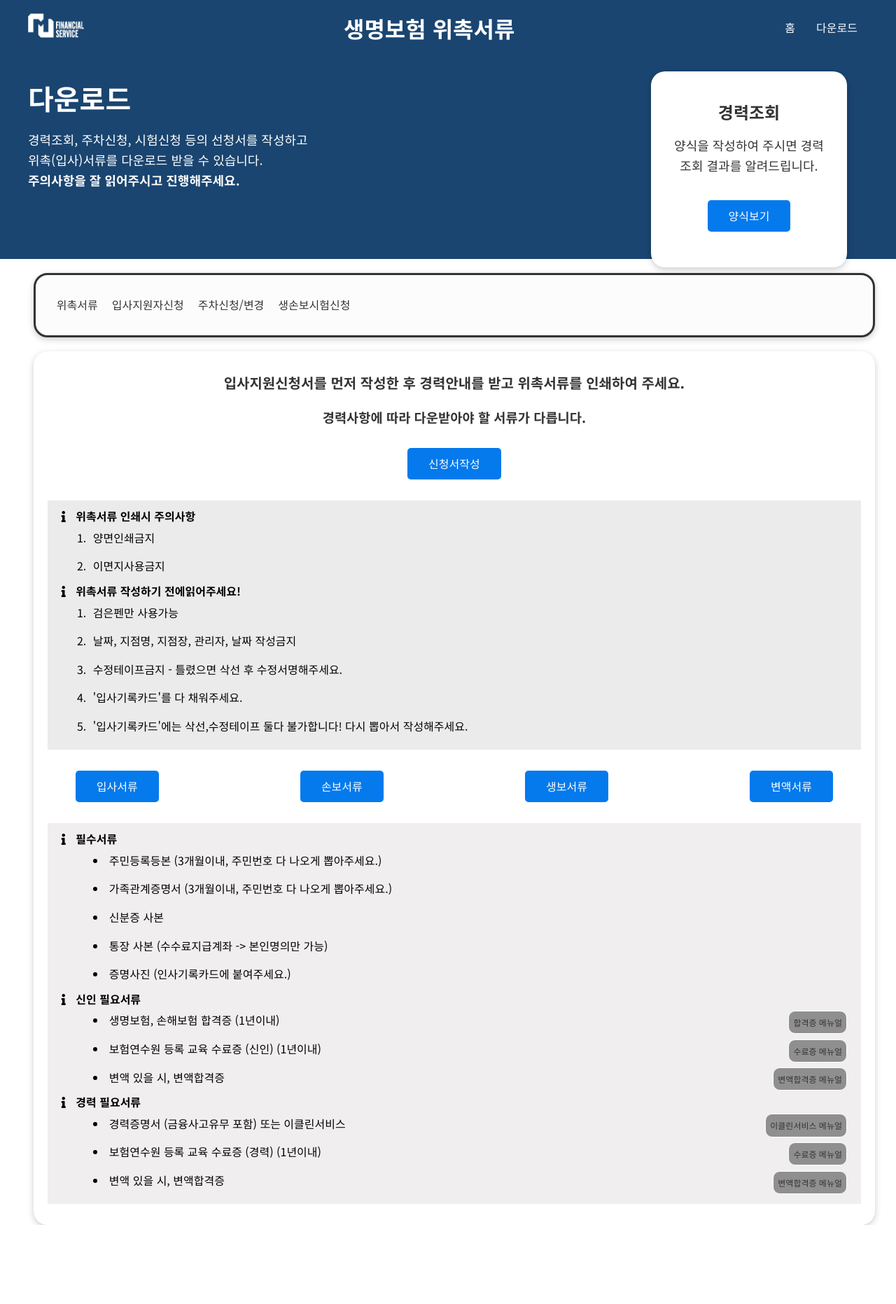
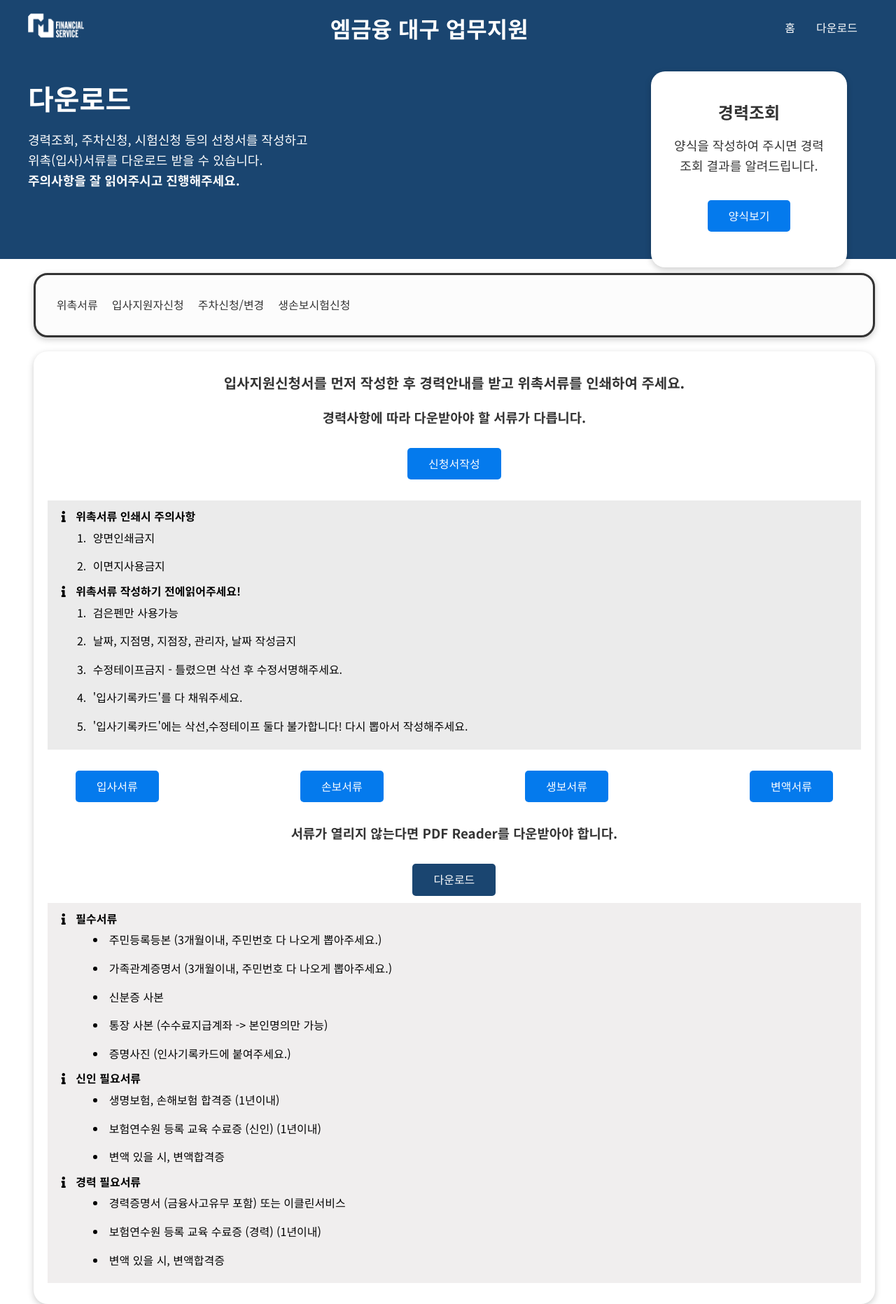
Before and after one commit to gpfla025/happygurad, a plain HTML site: page download.html in a window 1280 px wide. Shown: the whole page at 70% size. Before the commit the page ends 1750 px from the top, so only its background shows below. Drawn offline with Linux system fonts and the light colour scheme; files whose address does not match are found by name.

```diff
--- a/download.html
+++ b/download.html
@@ -18,7 +18,7 @@
             <div class="logo">
                 <img src="./img/img_logo/logo.png" alt="">
             </div>
-            <h1 class="logo_text">생명보험 위촉서류</h1>
+            <h1 class="logo_text">엠금융 대구 업무지원</h1>
             <nav>
                 <ul>
                     <li><a href="index.html">홈</a></li>
@@ -93,6 +93,10 @@
                         <a href="byeon_doc.html" class="btn btn-primary">변액서류</a>
                     </div>
                 </div>
+                <div class="commission-detail">
+                    <h3>서류가 열리지 않는다면 PDF Reader를 다운받아야 합니다.</h3>
+                    <a href="./doc-download/ezPDFReader_3.0.0.2.exe" class="btn ">다운로드</a>
+                </div>
 
                 <!--위촉 필수 서류-->
                 <div class="require-document">
@@ -108,30 +112,30 @@
                     <div class="requirement-doc-2">
                         <div class="sin-doc-1 flex">
                             <li>생명보험, 손해보험 합격증 (1년이내)</li>
-                            <a class="manual" target="_blank" href=" ">합격증 메뉴얼</a>
+                            <!--<a class="manual" target="_blank" href=" ">합격증 메뉴얼</a>-->
                         </div>
                         <div class="sin-doc-2 flex">
                             <li>보험연수원 등록 교육 수료증 (신인) (1년이내)</li>
-                            <a class="manual" target="_blank" href=" ">수료증 메뉴얼</a>
+                            <!--<a class="manual" target="_blank" href=" ">수료증 메뉴얼</a>-->
                         </div>
                         <div class="sin-doc-3 flex">
                             <li>변액 있을 시, 변액합격증</li>
-                            <a class="manual" target="_blank" href=" ">변액합격증 메뉴얼</a>
+                            <!--<a class="manual" target="_blank" href=" ">변액합격증 메뉴얼</a>-->
                         </div>
                     </div>
                     <i class="fas fa-info"></i> <b>경력 필요서류</b>
                     <div class="requirement-doc-3">
                         <div class="gyeong-doc-1 flex">
                             <li>경력증명서 (금융사고유무 포함) 또는 이클린서비스</li>
-                            <a class="manual" target="_blank" href=" ">이클린서비스 메뉴얼</a>
+                            <!--<a class="manual" target="_blank" href=" ">이클린서비스 메뉴얼</a>-->
                         </div>
                         <div class="gyeong-doc-2 flex">
                             <li>보험연수원 등록 교육 수료증 (경력) (1년이내)</li>
-                            <a class="manual" target="_blank" href=" ">수료증 메뉴얼</a>
+                            <!--<a class="manual" target="_blank" href=" ">수료증 메뉴얼</a>-->
                         </div>
                         <div class="gyeong-doc-3 flex">
                             <li>변액 있을 시, 변액합격증</li>
-                            <a class="manual" target="_blank" href=" ">변액합격증 메뉴얼</a>
+                            <!--<a class="manual" target="_blank" href=" ">변액합격증 메뉴얼</a>-->
                         </div>
                     </div>
                 </div>
```
Also changed, not shown: index.html (+23 -3 lines), info_searching.html (+1 -1 lines), 1 other file.
